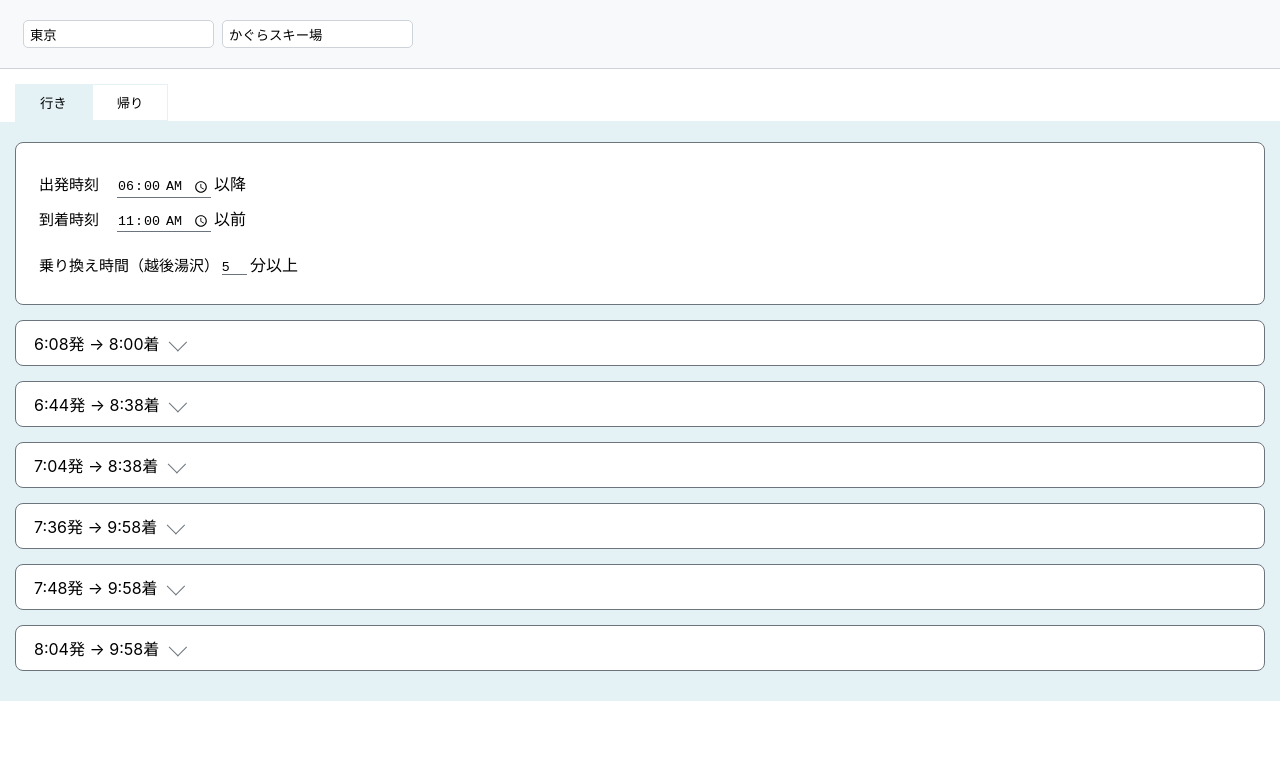
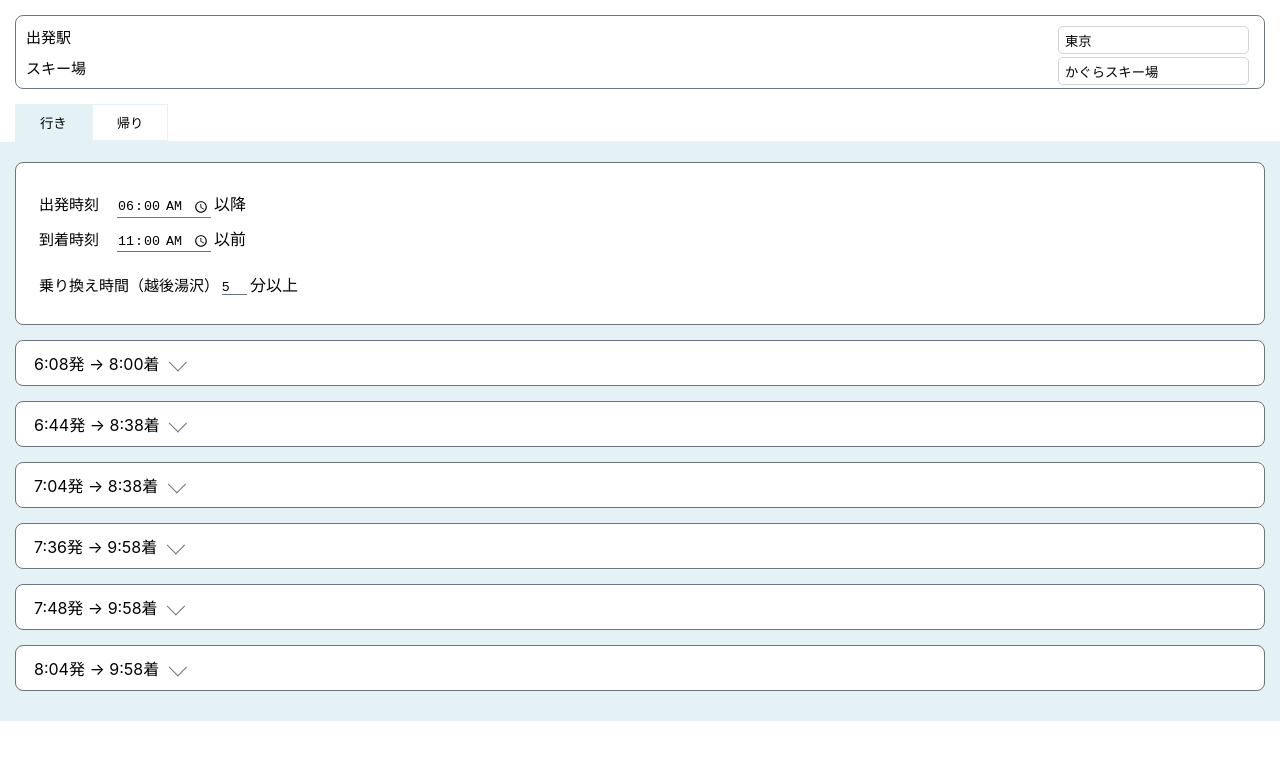
Before and after one commit to knogu/way2ski, a React (Create React App) app: page / in a window 1280 px wide. Shown: the top 760 px of the page. Built offline with nearby package versions, Linux system fonts and the light colour scheme; the HTML template or start-up script is replaced by a standard one.

Commit message:
Change place query UI

```diff
--- a/src/App.css
+++ b/src/App.css
@@ -4,10 +4,10 @@
 }
 
 .main-date-place-query {
-  background-color: #f8f9fa;
+  /* background-color: #f8f9fa;
   padding: 20px 20px;
   margin-bottom: 15px;
-  border-bottom: 1px solid #ced4da;
+  border-bottom: 1px solid #ced4da; */
 }
 
 .main-date-place-query input {
@@ -26,9 +26,11 @@
 
 
 .place-query {
-  display: flex;
-  flex-direction: row;
-  margin: 0 auto;
+  width: 100%;
+}
+
+.place-query input {
+  float: right;
 }
 
 .query-group {
--- a/src/App.tsx
+++ b/src/App.tsx
@@ -66,11 +66,11 @@ function App() {
   return (
     <>
       <section className="main-date-place-query">
-        <div className='container'>
+        <div className='container block'>
             <div className='place-query'>
-              <input id="hometown-station" type="text" value={placeDateQuery.hometownStation} onChange={handleHometownStationChange} placeholder='出発駅'></input>
+              <p><label htmlFor="hometown-station" className="query-key">出発駅</label> <input id="hometown-station" type="text" value={placeDateQuery.hometownStation} onChange={handleHometownStationChange} placeholder='出発駅'></input></p>
               {/* todo: selectに変更 */}
-              <input id="ski-resort" type="text" value={placeDateQuery.skiResort} onChange={handleHometownStationChange} placeholder='スキー場'></input>
+              <p><label htmlFor="hometown-station" className="query-key">スキー場</label> <input id="ski-resort" type="text" value={placeDateQuery.skiResort} onChange={handleHometownStationChange} placeholder='スキー場'></input></p>
             </div>
             {/* todo: 日にち追加 */}
         </div>
```
